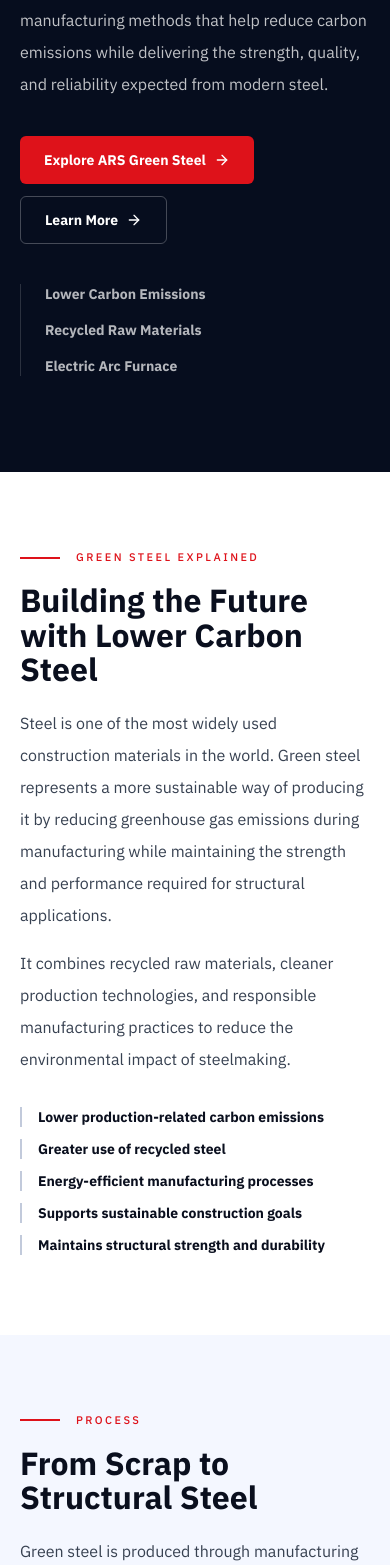
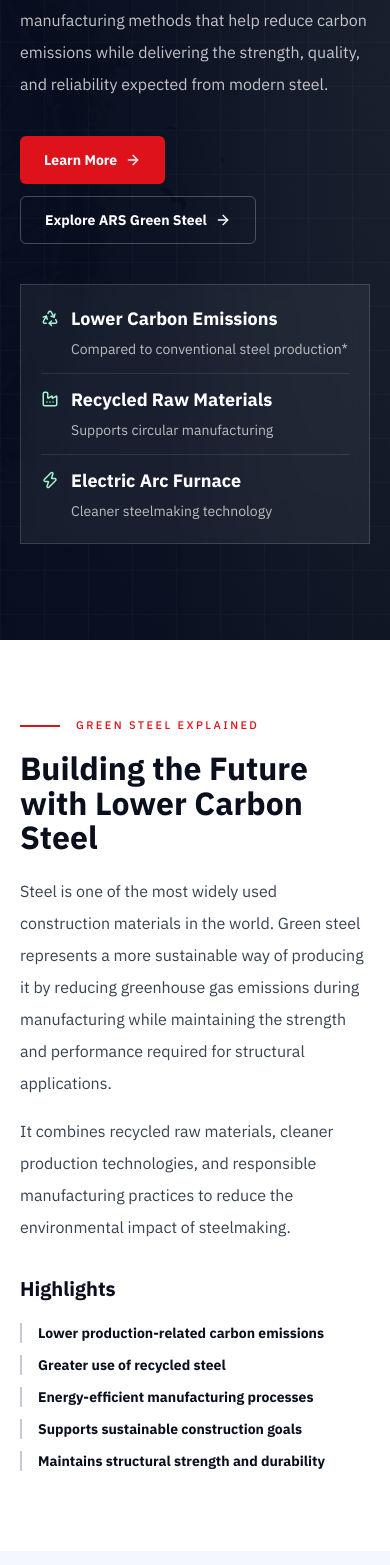
Before and after one commit to SrikanthCh960/ars-green-steel, a Next.js app: page /green-steel in a window 390 px wide. Shown: the part 343-1908 px from the top of the page. Built offline with nearby package versions, Linux system fonts and the light colour scheme; no server answers.

Commit message:
Implement approved What is Green Steel page

```diff
--- a/src/app/green-steel/page.tsx
+++ b/src/app/green-steel/page.tsx
@@ -1,5 +1,6 @@
+import Image from "next/image";
 import Link from "next/link";
-import { ArrowRight } from "lucide-react";
+import { ArrowRight, Cog, Factory, Recycle, ShieldCheck, type LucideIcon, Zap } from "lucide-react";
 import { MotionSection } from "@/components/motion-section";
 import { SectionKicker } from "@/components/section-kicker";
 import { SiteFooter } from "@/components/site-footer";
@@ -13,49 +14,84 @@ export const metadata = createPageMetadata({
   path: "/green-steel",
 });
 
+const heroProofPoints: Array<[LucideIcon, string, string]> = [
+  [Recycle, "Lower Carbon Emissions", "Compared to conventional steel production*"],
+  [Factory, "Recycled Raw Materials", "Supports circular manufacturing"],
+  [Zap, "Electric Arc Furnace", "Cleaner steelmaking technology"],
+];
+
 const productionSteps = [
   {
+    icon: Recycle,
     title: "Recycled Steel Collection",
     body: "Steel debris is collected, sorted, and prepared for recycling.",
   },
   {
+    icon: Zap,
     title: "Electric Arc Furnace",
     body: "The recycled steel is melted using an Electric Arc Furnace, reducing dependence on conventional steelmaking methods.",
   },
   {
+    icon: Cog,
     title: "Steel Refining",
     body: "The molten steel is refined to achieve the required chemical composition and material properties.",
   },
   {
+    icon: Factory,
     title: "Rolling",
     body: "The refined steel is rolled into finished products under carefully controlled manufacturing conditions.",
   },
   {
+    icon: ShieldCheck,
     title: "Testing & Certification",
     body: "Every batch is tested to verify quality, mechanical properties, and compliance with applicable standards.",
   },
 ];
 
-const greenSteelBenefits = [
-  ["Lower Carbon Emissions", "Cleaner production methods help reduce the carbon footprint associated with steel manufacturing."],
-  ["Recycled Material", "Using recycled steel supports resource conservation and reduces the need for virgin raw materials."],
-  ["Energy-Efficient Manufacturing", "Modern production technologies improve efficiency while lowering environmental impact."],
-  ["Supports Sustainable Construction", "Green steel contributes to responsible material selection for future-ready construction projects."],
+const greenSteelBenefits: Array<[LucideIcon, string, string]> = [
+  [
+    Recycle,
+    "Lower Carbon Emissions",
+    "Cleaner production methods help reduce the carbon footprint associated with steel manufacturing.",
+  ],
+  [
+    Factory,
+    "Recycled Material",
+    "Using recycled steel supports resource conservation and reduces the need for virgin raw materials.",
+  ],
+  [
+    Zap,
+    "Energy-Efficient Manufacturing",
+    "Modern production technologies improve efficiency while lowering environmental impact.",
+  ],
+  [
+    ShieldCheck,
+    "Supports Sustainable Construction",
+    "Green steel contributes to responsible material selection for future-ready construction projects.",
+  ],
 ];
 
 const greenSteelFaqs = [
-  ["What is Green Steel?", "Green steel is steel produced using manufacturing processes that generate significantly lower carbon emissions than conventional steel production. It combines cleaner technologies, recycled raw materials, and energy-efficient practices to reduce the environmental impact of steelmaking."],
-  ["How is Green Steel different from conventional steel?", "The difference lies in how it is manufactured. Green steel uses cleaner production methods and recycled materials to reduce greenhouse gas emissions while maintaining the strength, durability, and quality required for construction."],
-  ["Is Green Steel as strong as conventional steel?", "Yes. Green steel is manufactured to meet the same quality and performance standards as conventional steel. When produced to recognised industry standards, it delivers the strength, durability, and structural reliability expected for modern construction."],
-  ["Why is Green Steel important for sustainable construction?", "Green steel helps reduce the environmental impact of construction by lowering production-related carbon emissions. It also supports responsible material selection and contributes to sustainable building practices without compromising structural performance."],
-  ["Where is Green Steel used?", "Green steel is used across residential, commercial, industrial, and infrastructure projects. It is increasingly specified for developments that prioritise sustainability, long-term durability, and reduced embodied carbon."],
-];
-
-const embodiedCarbonHighlights = [
-  ["40–60%", "of a building's lifetime emissions can originate from construction materials."],
-  ["Front-loaded Impact", "Embodied carbon is released before a building begins operation."],
-  ["Material Choice Matters", "Selecting lower-carbon materials has one of the greatest long-term sustainability impacts."],
-  ["Growing Regulatory Focus", "Green building certifications and ESG reporting increasingly prioritise embodied carbon."],
+  [
+    "What is Green Steel?",
+    "Green steel is steel produced using manufacturing processes that generate significantly lower carbon emissions than conventional steel production. It combines cleaner technologies, recycled raw materials, and energy-efficient practices to reduce the environmental impact of steelmaking.",
+  ],
+  [
+    "How is Green Steel different from conventional steel?",
+    "The difference lies in how it is manufactured. Green steel uses cleaner production methods and recycled materials to reduce greenhouse gas emissions while maintaining the strength, durability, and quality required for construction.",
+  ],
+  [
+    "Is Green Steel as strong as conventional steel?",
+    "Yes. Green steel is manufactured to meet the same quality and performance standards as conventional steel. When produced to recognised industry standards, it delivers the strength, durability, and structural reliability expected for modern construction.",
+  ],
+  [
+    "Why is Green Steel important for sustainable construction?",
+    "Green steel helps reduce the environmental impact of construction by lowering production-related carbon emissions. It also supports responsible material selection and contributes to sustainable building practices without compromising structural performance.",
+  ],
+  [
+    "Where is Green Steel used?",
+    "Green steel is used across residential, commercial, industrial, and infrastructure projects. It is increasingly specified for developments that prioritise sustainability, long-term durability, and reduced embodied carbon.",
+  ],
 ];
 
 export default function GreenSteelPage() {
@@ -63,46 +99,95 @@ export default function GreenSteelPage() {
     <main className="min-h-screen overflow-x-clip bg-white text-ink-900">
       <SiteHeader />
 
-      <section id="what-is-green-steel" className="ars-page-hero min-h-[560px] md:min-h-[600px] lg:h-[680px] lg:min-h-[680px] lg:max-h-[680px] bg-[#060D1E] text-white">
-        <div className="ars-page-hero-content h-full ars-container grid gap-10 py-24 md:py-32 lg:grid-cols-[1fr_auto] lg:items-center">
+      <section
+        id="what-is-green-steel"
+        className="ars-page-hero relative isolate min-h-[560px] overflow-hidden bg-[#060D1E] text-white md:min-h-[600px] lg:h-[680px] lg:min-h-[680px] lg:max-h-[680px]"
+      >
+        <Image
+          src="/ars-assets/original-green-steel/hero-banner.jpg"
+          alt=""
+          fill
+          priority
+          sizes="100vw"
+          className="-z-20 object-cover object-center opacity-35 saturate-[0.45]"
+        />
+        <div className="absolute inset-0 -z-10 bg-[linear-gradient(90deg,rgba(6,13,30,0.97)_0%,rgba(6,13,30,0.92)_43%,rgba(6,13,30,0.64)_100%)]" />
+        <div className="steel-grid absolute inset-0 -z-10 opacity-40" />
+        <div className="ars-page-hero-content ars-container grid h-full gap-10 py-24 md:py-32 lg:grid-cols-[minmax(0,1fr)_minmax(260px,340px)] lg:items-center">
           <div className="max-w-3xl">
             <SectionKicker variant="light">Sustainability</SectionKicker>
             <h1 className="mt-6 font-display text-[clamp(2.65rem,6vw,4.5rem)] font-extrabold leading-[0.98] tracking-[-0.035em]">
-              What is <span className="text-brand-red">Green Steel?</span>
+              What Is <span className="text-brand-red">Green Steel?</span>
             </h1>
             <p className="mt-6 max-w-2xl text-base leading-8 text-white/75 md:text-lg">
               Green steel is produced using cleaner manufacturing methods that help reduce carbon emissions while delivering the strength, quality, and reliability expected from modern steel.
             </p>
             <div className="mt-9 flex flex-wrap gap-3">
-              <Link href="/ars-green-steel" className="focus-ring inline-flex h-12 items-center gap-2 rounded-[6px] bg-brand-red px-6 text-sm font-bold text-white transition hover:bg-brand-red-dark">
+              <Link
+                href="#green-steel-explained"
+                className="focus-ring inline-flex h-12 items-center gap-2 rounded-[6px] bg-brand-red px-6 text-sm font-bold text-white transition hover:bg-brand-red-dark"
+              >
+                Learn More <ArrowRight size={16} />
+              </Link>
+              <Link
+                href="/ars-green-steel"
+                className="focus-ring inline-flex h-12 items-center gap-2 rounded-[6px] border border-white/25 px-6 text-sm font-bold text-white transition hover:bg-white/10"
+              >
                 Explore ARS Green Steel <ArrowRight size={16} />
-              </Link>
-              <Link href="#green-steel-explained" className="focus-ring inline-flex h-12 items-center gap-2 rounded-[6px] border border-white/25 px-6 text-sm font-bold text-white transition hover:bg-white/10">
-                Learn More <ArrowRight size={16} />
               </Link>
             </div>
           </div>
-          <div className="grid max-w-sm gap-4 border-l border-white/15 pl-6 text-sm text-white/70">
-            <strong>Lower Carbon Emissions</strong>
-            <strong>Recycled Raw Materials</strong>
-            <strong>Electric Arc Furnace</strong>
+
+          <div className="grid gap-3 border border-white/15 bg-white/[0.06] p-5 backdrop-blur-sm md:p-6">
+            {heroProofPoints.map(([Icon, title, body]) => (
+              <div key={title} className="flex gap-3 border-b border-white/10 pb-3 last:border-b-0 last:pb-0">
+                <Icon aria-hidden="true" size={18} className="mt-1 shrink-0 text-emerald-200" />
+                <div>
+                  <p className="font-display text-lg font-bold text-white">{title}</p>
+                  <p className="mt-1 text-sm leading-6 text-white/70">{body}</p>
+                </div>
+              </div>
+            ))}
           </div>
         </div>
       </section>
 
       <MotionSection id="green-steel-explained" className="bg-white py-20 lg:py-24">
-        <div className="ars-container max-w-4xl">
-          <SectionKicker variant="brand">Green Steel explained</SectionKicker>
-          <h2 className="mt-5 font-display text-[clamp(2rem,3.4vw,2.25rem)] font-bold leading-[1.08] text-ink-900">Building the Future with Lower Carbon Steel</h2>
+        <div className="ars-container grid max-w-6xl gap-12 lg:grid-cols-[minmax(0,1fr)_260px] lg:items-end">
+          <div>
+            <SectionKicker variant="brand">Green Steel Explained</SectionKicker>
+            <h2 className="mt-5 font-display text-[clamp(2rem,3.4vw,2.25rem)] font-bold leading-[1.08] text-ink-900">
+              Building the Future with Lower Carbon Steel
+            </h2>
             <div className="mt-5 space-y-4 text-base leading-8 text-steel-700 lg:text-lg">
               <p>Steel is one of the most widely used construction materials in the world. Green steel represents a more sustainable way of producing it by reducing greenhouse gas emissions during manufacturing while maintaining the strength and performance required for structural applications.</p>
               <p>It combines recycled raw materials, cleaner production technologies, and responsible manufacturing practices to reduce the environmental impact of steelmaking.</p>
             </div>
-          <ul className="mt-8 grid gap-3 sm:grid-cols-2">
-            {["Lower production-related carbon emissions", "Greater use of recycled steel", "Energy-efficient manufacturing processes", "Supports sustainable construction goals", "Maintains structural strength and durability"].map((item) => (
-              <li key={item} className="border-l-2 border-brand-blue/25 pl-4 text-sm font-bold text-ink-900">{item}</li>
+            <h3 className="mt-8 font-display text-xl font-bold text-ink-900">Highlights</h3>
+            <ul className="mt-5 grid gap-3 sm:grid-cols-2">
+              {[
+                "Lower production-related carbon emissions",
+                "Greater use of recycled steel",
+                "Energy-efficient manufacturing processes",
+                "Supports sustainable construction goals",
+                "Maintains structural strength and durability",
+              ].map((item) => (
+                <li key={item} className="border-l-2 border-brand-blue/25 pl-4 text-sm font-bold text-ink-900">
+                  {item}
+                </li>
               ))}
             </ul>
+          </div>
+          <div className="relative hidden min-h-72 overflow-hidden border border-brand-blue/10 bg-surface-50 lg:block">
+            <Image
+              src="/ars-assets/original-green-steel/green-steel-rebar.png"
+              alt=""
+              fill
+              sizes="260px"
+              className="object-contain object-bottom p-3 transition duration-700 ease-out hover:scale-105"
+            />
+            <div className="absolute inset-x-0 bottom-0 h-24 bg-gradient-to-t from-surface-50 to-transparent" />
+          </div>
         </div>
       </MotionSection>
 
@@ -110,74 +195,43 @@ export default function GreenSteelPage() {
         <div className="ars-container">
           <div className="max-w-3xl">
             <SectionKicker variant="brand">Process</SectionKicker>
-            <h2 className="mt-5 font-display text-[clamp(2rem,3.4vw,2.25rem)] font-bold leading-[1.08] text-ink-900">From Scrap to Structural Steel</h2>
-            <p className="mt-5 text-base leading-8 text-steel-700">Green steel is produced through manufacturing processes designed to reduce emissions while maintaining consistent quality throughout production.</p>
+            <h2 className="mt-5 font-display text-[clamp(2rem,3.4vw,2.25rem)] font-bold leading-[1.08] text-ink-900">
+              From Scrap to Structural Steel
+            </h2>
+            <p className="mt-5 text-base leading-8 text-steel-700">
+              Green steel is produced through manufacturing processes designed to reduce emissions while maintaining consistent quality throughout production.
+            </p>
           </div>
-          <div className="mt-10 grid gap-5 md:grid-cols-2 lg:grid-cols-5">
-            {productionSteps.map((step, index) => (
-              <article key={step.title} className="border-t-2 border-brand-blue bg-white p-6">
-                <p className="font-technical text-xs font-bold tracking-[0.18em] text-brand-red">STEP 0{index + 1}</p>
-                <h3 className="mt-6 font-display text-xl font-bold text-ink-900">{step.title}</h3>
+          <ol className="mt-10 grid gap-5 md:grid-cols-2 lg:grid-cols-5">
+            {productionSteps.map((step, index) => {
+              const Icon = step.icon;
+
+              return (
+                <li key={step.title} className="group border-t-2 border-brand-blue bg-white p-6 transition duration-300 ease-out hover:-translate-y-1 hover:shadow-[0_18px_34px_rgba(13,43,110,0.12)]">
+                  <p className="font-technical text-xs font-bold tracking-[0.18em] text-brand-red">STEP {String(index + 1).padStart(2, "0")}</p>
+                  <Icon aria-hidden="true" size={22} className="mt-6 text-brand-blue transition duration-300 group-hover:scale-110 group-hover:text-brand-red" />
+                  <h3 className="mt-4 font-display text-xl font-bold text-ink-900">{step.title}</h3>
                   <p className="mt-4 text-sm leading-7 text-steel-700">{step.body}</p>
-              </article>
-            ))}
-          </div>
+                </li>
+              );
+            })}
+          </ol>
         </div>
       </MotionSection>
 
       <MotionSection className="bg-white py-20 lg:py-24">
         <div className="ars-container grid gap-12 lg:grid-cols-[0.85fr_1fr] lg:items-start">
           <div>
-            <SectionKicker variant="brand">Why it matters</SectionKicker>
-            <h2 className="mt-5 font-display text-[clamp(2rem,3.4vw,2.25rem)] font-bold leading-[1.08] text-ink-900">Lower Impact. Same Structural Performance.</h2>
+            <SectionKicker variant="brand">Why It Matters</SectionKicker>
+            <h2 className="mt-5 font-display text-[clamp(2rem,3.4vw,2.25rem)] font-bold leading-[1.08] text-ink-900">
+              Lower Impact. Same Structural Performance.
+            </h2>
           </div>
           <div className="grid gap-5 sm:grid-cols-2">
-            {greenSteelBenefits.map(([title, body]) => (
-              <article key={title} className="border-l-2 border-brand-blue/25 pl-5">
-                <h3 className="font-display text-xl font-bold text-ink-900">{title}</h3>
-                <p className="mt-3 text-sm leading-7 text-steel-700">{body}</p>
-              </article>
-            ))}
-          </div>
-        </div>
-      </MotionSection>
-
-      <MotionSection id="embodied-carbon" className="bg-[#0D2B6E] py-20 text-white lg:py-24">
-        <div className="ars-container grid gap-12 lg:grid-cols-[0.8fr_1fr]">
-          <div>
-            <SectionKicker variant="light">Building a lower-carbon future</SectionKicker>
-            <h2 className="mt-5 font-display text-[clamp(2rem,3.4vw,2.25rem)] font-bold leading-[1.08]">Embodied Carbon, The Hidden Impact</h2>
-            <p className="mt-5 text-base leading-8 text-white/75">
-              The environmental impact of a building begins long before it is occupied—shaped by every material chosen from the ground up.
-            </p>
-          </div>
-          <div className="grid gap-7">
-            <article className="border-l-2 border-white/35 pl-6">
-              <h3 className="font-display text-2xl font-bold">What Is Embodied Carbon?</h3>
-              <p className="mt-3 text-sm leading-7 text-white/72">Embodied carbon is the total greenhouse gas emissions released while producing a construction material — starting from raw material extraction, through processing, manufacturing, and transport to the site.</p>
-              <p className="mt-3 text-sm leading-7 text-white/72">It is different from operational carbon, which comes from running a building day to day. Once a beam is cast or a bar is laid, that embodied carbon is locked into the structure.</p>
-            </article>
-            <article className="border-l-2 border-white/35 pl-6">
-              <h3 className="font-display text-2xl font-bold">Why Steel Plays a Critical Role</h3>
-              <p className="mt-3 text-sm leading-7 text-white/72">Steel is one of the most widely used structural materials in modern construction. Improving its carbon intensity creates a significant opportunity to reduce the environmental impact of buildings, infrastructure, and industrial projects—without compromising structural performance.</p>
-            </article>
-            <div className="flex flex-wrap gap-3 pt-2">
-              <Link href="/ars-green-steel" className="focus-ring inline-flex h-11 items-center gap-2 rounded-[6px] bg-white px-5 text-sm font-bold text-brand-blue transition hover:bg-surface-50">Explore ARS Green Steel <ArrowRight size={15} /></Link>
-              <Link href="/certifications#sgbc-recognition" className="focus-ring inline-flex h-11 items-center gap-2 rounded-[6px] border border-white/30 px-5 text-sm font-bold text-white transition hover:bg-white/10">View certifications <ArrowRight size={15} /></Link>
-            </div>
-          </div>
-        </div>
-      </MotionSection>
-
-      <MotionSection className="bg-white py-20 lg:py-24">
-        <div className="ars-container">
-          <SectionKicker variant="brand">Why it matters</SectionKicker>
-          <h2 className="mt-5 font-display text-[clamp(2rem,3.4vw,2.25rem)] font-bold leading-[1.08] text-ink-900">Why Embodied Carbon Is Reshaping Construction</h2>
-          <p className="mt-5 max-w-4xl text-base leading-8 text-steel-700">As buildings become more energy-efficient, operational emissions continue to decline. Embodied carbon now represents a growing share of a building&apos;s total environmental impact, making construction materials more important than ever.</p>
-          <div className="mt-10 grid gap-5 md:grid-cols-2 lg:grid-cols-4">
-            {embodiedCarbonHighlights.map(([title, body]) => (
-              <article key={title} className="bg-surface-50 p-6">
-                <h3 className="font-display text-xl font-bold text-brand-blue">{title}</h3>
+            {greenSteelBenefits.map(([Icon, title, body]) => (
+              <article key={title} className="group border-l-2 border-brand-blue/25 pl-5 transition duration-300 hover:border-brand-red">
+                <Icon aria-hidden="true" size={20} className="text-brand-blue transition duration-300 group-hover:scale-110 group-hover:text-brand-red" />
+                <h3 className="mt-4 font-display text-xl font-bold text-ink-900">{title}</h3>
                 <p className="mt-3 text-sm leading-7 text-steel-700">{body}</p>
               </article>
             ))}
@@ -188,16 +242,18 @@ export default function GreenSteelPage() {
       <MotionSection className="bg-surface-50 py-20 lg:py-24">
         <div className="ars-container max-w-4xl">
           <SectionKicker variant="brand">Certifications</SectionKicker>
-          <h2 className="mt-5 font-display text-[clamp(2rem,3.4vw,2.25rem)] font-bold leading-[1.08] text-ink-900">Standards That Support Sustainable Construction</h2>
-          <p className="mt-5 text-base leading-8 text-steel-700">Green steel is increasingly supported by environmental declarations and green building frameworks that help measure and recognise responsible manufacturing practices.</p>
-          <Link href="/certifications" className="focus-ring mt-8 inline-flex h-12 items-center gap-2 rounded-[6px] border border-brand-blue px-6 text-sm font-bold text-brand-blue transition hover:bg-brand-blue hover:text-white">View Certificates <ArrowRight size={16} /></Link>
+          <h2 className="mt-5 font-display text-[clamp(2rem,3.4vw,2.25rem)] font-bold leading-[1.08] text-ink-900">
+            Standards That Support Sustainable Construction
+          </h2>
+          <p className="mt-5 text-base leading-8 text-steel-700">
+            Green steel is increasingly supported by environmental declarations and green building frameworks that help measure and recognise responsible manufacturing practices.
+          </p>
         </div>
       </MotionSection>
 
       <MotionSection className="bg-white py-20 lg:py-24">
         <div className="ars-container max-w-4xl">
-          <SectionKicker variant="brand">FAQs</SectionKicker>
-          <h2 className="mt-5 font-display text-[clamp(2rem,3.4vw,2.25rem)] font-bold leading-[1.08] text-ink-900">Green Steel questions, answered.</h2>
+          <h2 className="font-display text-[clamp(2rem,3.4vw,2.25rem)] font-bold leading-[1.08] text-ink-900">FAQs</h2>
           <div className="mt-10 divide-y divide-ink-900/10 border-y border-ink-900/10">
             {greenSteelFaqs.map(([question, answer]) => (
               <details key={question} className="py-6">
@@ -211,10 +267,19 @@ export default function GreenSteelPage() {
 
       <MotionSection className="bg-surface-50 py-20 lg:py-24">
         <div className="ars-container max-w-4xl">
-          <SectionKicker variant="brand">Next step</SectionKicker>
-          <h2 className="mt-5 font-display text-[clamp(2rem,3.4vw,2.25rem)] font-bold leading-[1.08] text-ink-900">See How ARS Is Advancing Green Steel</h2>
-          <p className="mt-5 max-w-2xl text-base leading-8 text-steel-700">Explore how ARS Green Steel combines responsible manufacturing, certified sustainability, and dependable structural performance to support the future of construction.</p>
-          <Link href="/ars-green-steel" className="focus-ring mt-8 inline-flex h-12 items-center gap-2 rounded-[6px] bg-brand-blue px-6 text-sm font-bold text-white transition hover:bg-brand-blue-dark">Explore ARS Green Steel <ArrowRight size={16} /></Link>
+          <SectionKicker variant="brand">Next Step</SectionKicker>
+          <h2 className="mt-5 font-display text-[clamp(2rem,3.4vw,2.25rem)] font-bold leading-[1.08] text-ink-900">
+            See How ARS Is Advancing Green Steel
+          </h2>
+          <p className="mt-5 max-w-2xl text-base leading-8 text-steel-700">
+            Explore how ARS Green Steel combines responsible manufacturing, certified sustainability, and dependable structural performance to support the future of construction.
+          </p>
+          <Link
+            href="/ars-green-steel"
+            className="focus-ring mt-8 inline-flex h-12 items-center gap-2 rounded-[6px] bg-brand-blue px-6 text-sm font-bold text-white transition hover:bg-brand-blue-dark"
+          >
+            Explore ARS Green Steel <ArrowRight size={16} />
+          </Link>
         </div>
       </MotionSection>
 
```
Also changed, not shown: 4 other files (tests, documents, lock files or other folders). Lines whose indentation alone changed are shown as unchanged.
